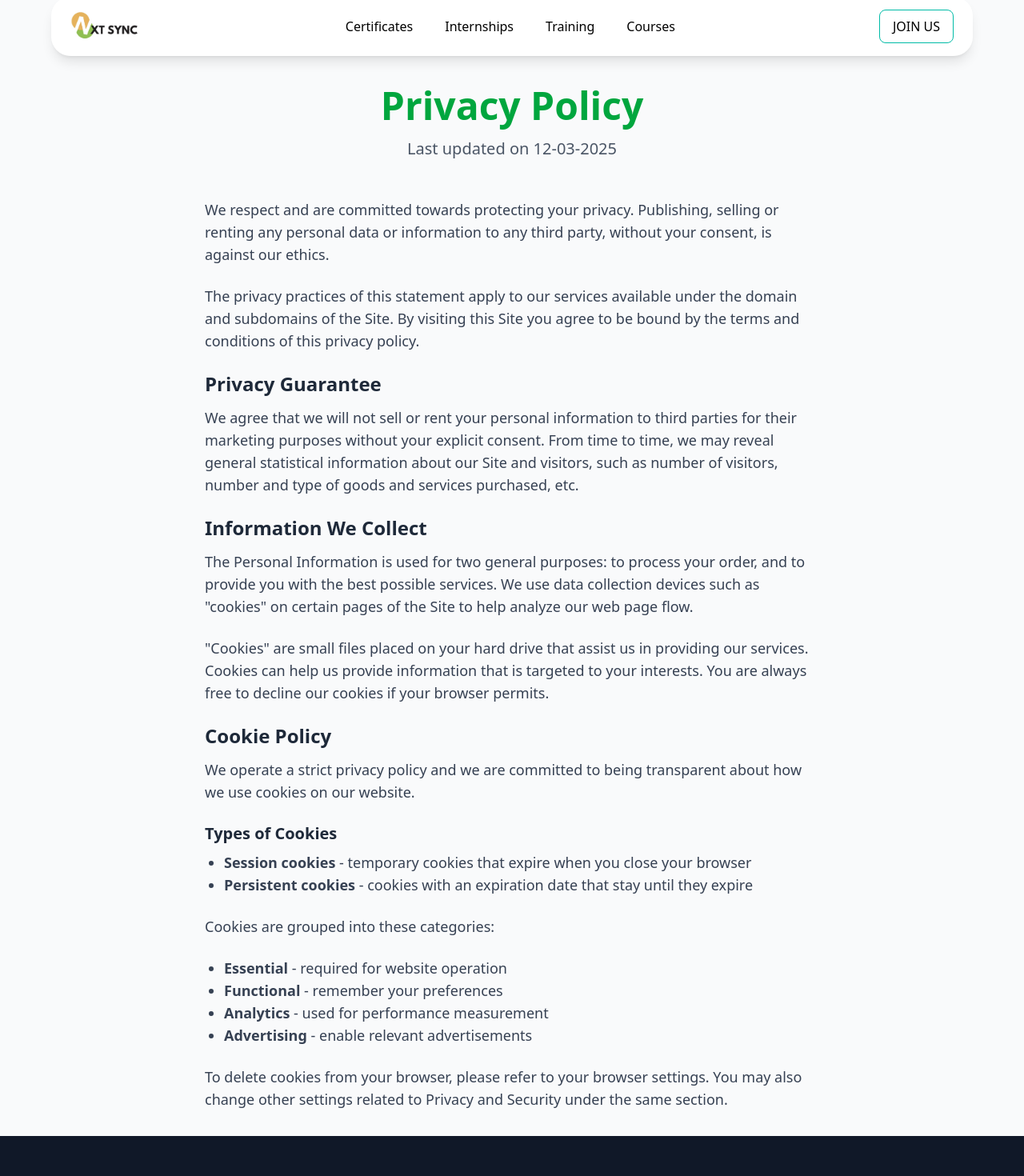
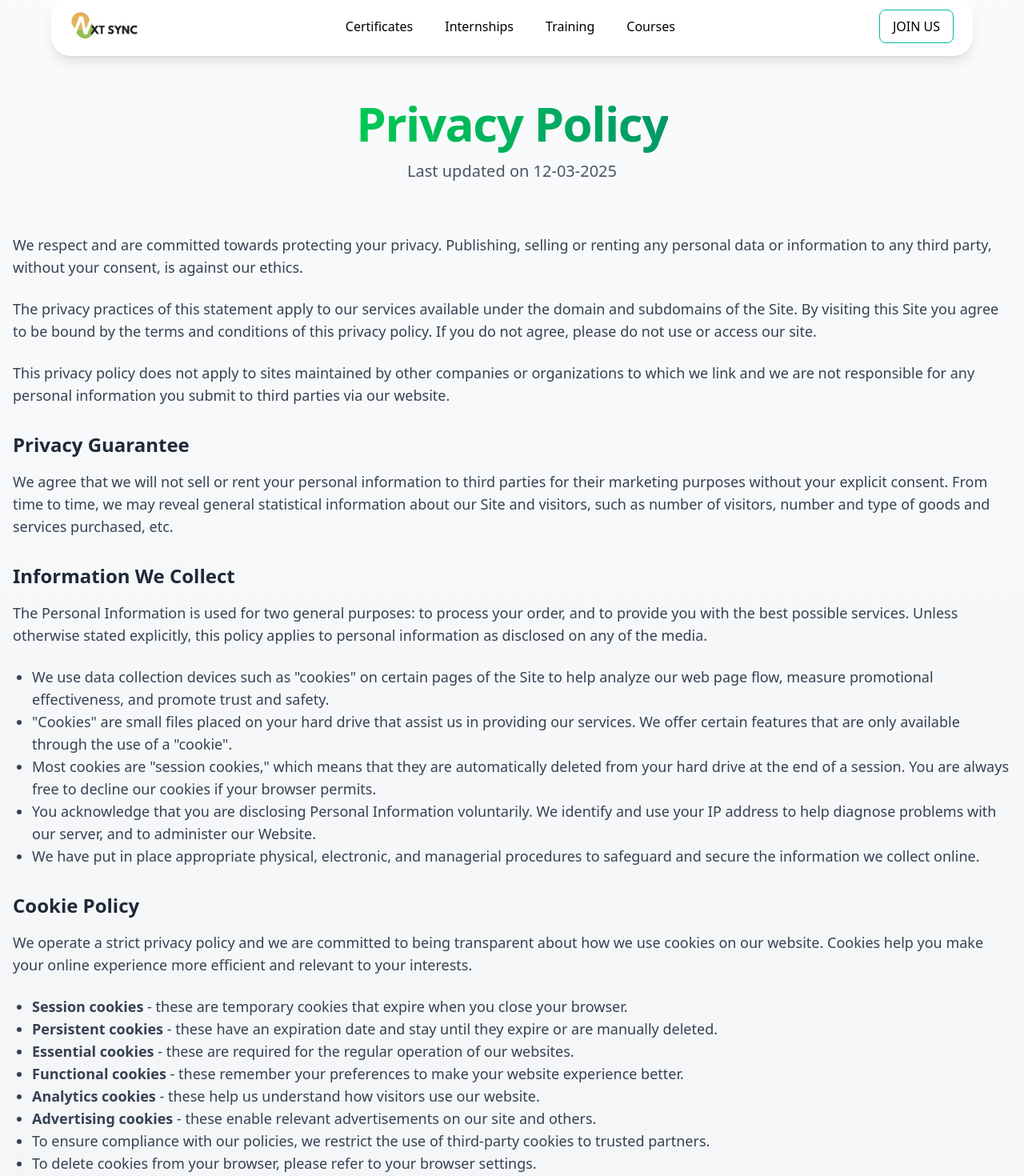
Before and after one commit to mismyst/nextsync, a Next.js app: page /PrivacyPolicy in a window 1280 px wide. Shown: the part 20-1490 px from the top of the page at 80% size. Built offline with nearby package versions, Linux system fonts and the light colour scheme.

Commit message:
Update page.tsx

```diff
--- a/app/PrivacyPolicy/page.tsx
+++ b/app/PrivacyPolicy/page.tsx
@@ -5,60 +5,73 @@ import Navbar from '../components/Navbar/Navbar';
 import Footer from '../components/Footer/Footer';
 
 const PrivacyPolicyPage: React.FC = () => {
-  // Simple constant for easy updates
+  // Use a constant for the last updated date to make future updates easier
   const LAST_UPDATED_DATE = "12-03-2025";
 
   return (
-    <div className="bg-gray-50 min-h-screen">
+    <div className="bg-gradient-to-b from-gray-50 to-gray-100 min-h-screen">
       <Navbar />
-      <div className="container mx-auto px-4 py-8">
-        <div className="text-center mb-12">
-          <h1 className="text-5xl font-bold text-gray-800 mb-4">
-            <span className="text-green-600">Privacy Policy</span>
+      <div className="container mx-auto px-4 py-12">
+        <div className="text-center mb-16">
+          <h1 className="text-6xl font-extrabold text-gray-800 mb-4 tracking-tight">
+            <span className="bg-clip-text text-transparent bg-gradient-to-r from-green-500 to-emerald-600">Privacy Policy</span>
           </h1>
           <p className="text-xl text-gray-600 max-w-3xl mx-auto">
             Last updated on {LAST_UPDATED_DATE}
           </p>
         </div>
 
-        <div className="prose mx-auto text-lg text-gray-700 space-y-6 max-w-3xl">
+        <div className="prose mx-auto text-lg text-gray-700 space-y-6">
           <p>We respect and are committed towards protecting your privacy. Publishing, selling or renting any personal data or information to any third party, without your consent, is against our ethics.</p>
 
-          <p>The privacy practices of this statement apply to our services available under the domain and subdomains of the Site. By visiting this Site you agree to be bound by the terms and conditions of this privacy policy.</p>
+          <p>The privacy practices of this statement apply to our services available under the domain and subdomains of the Site. By visiting this Site you agree to be bound by the terms and conditions of this privacy policy. If you do not agree, please do not use or access our site.</p>
 
-          <h2 className="text-2xl font-bold text-gray-800 mt-6 mb-3">Privacy Guarantee</h2>
+          <p>This privacy policy does not apply to sites maintained by other companies or organizations to which we link and we are not responsible for any personal information you submit to third parties via our website.</p>
+
+          <h2 className="text-2xl font-bold text-gray-800 mt-8 mb-4">Privacy Guarantee</h2>
 
           <p>We agree that we will not sell or rent your personal information to third parties for their marketing purposes without your explicit consent. From time to time, we may reveal general statistical information about our Site and visitors, such as number of visitors, number and type of goods and services purchased, etc.</p>
 
-          <h2 className="text-2xl font-bold text-gray-800 mt-6 mb-3">Information We Collect</h2>
+          <h2 className="text-2xl font-bold text-gray-800 mt-8 mb-4">Information We Collect</h2>
 
-          <p>The Personal Information is used for two general purposes: to process your order, and to provide you with the best possible services. We use data collection devices such as "cookies" on certain pages of the Site to help analyze our web page flow.</p>
-
-          <p>"Cookies" are small files placed on your hard drive that assist us in providing our services. Cookies can help us provide information that is targeted to your interests. You are always free to decline our cookies if your browser permits.</p>
-
-          <h2 className="text-2xl font-bold text-gray-800 mt-6 mb-3">Cookie Policy</h2>
-
-          <p>We operate a strict privacy policy and we are committed to being transparent about how we use cookies on our website.</p>
-
-          <h3 className="text-xl font-semibold text-gray-800 mt-4 mb-2">Types of Cookies</h3>
+          <p>The Personal Information is used for two general purposes: to process your order, and to provide you with the best possible services. Unless otherwise stated explicitly, this policy applies to personal information as disclosed on any of the media.</p>
 
           <ul className="list-disc pl-6">
-            <li><strong>Session cookies</strong> - temporary cookies that expire when you close your browser</li>
-            <li><strong>Persistent cookies</strong> - cookies with an expiration date that stay until they expire</li>
+            <li>We use data collection devices such as "cookies" on certain pages of the Site to help analyze our web page flow, measure promotional effectiveness, and promote trust and safety.</li>
+
+            <li>"Cookies" are small files placed on your hard drive that assist us in providing our services. We offer certain features that are only available through the use of a "cookie".</li>
+
+            <li>Most cookies are "session cookies," which means that they are automatically deleted from your hard drive at the end of a session. You are always free to decline our cookies if your browser permits.</li>
+
+            <li>You acknowledge that you are disclosing Personal Information voluntarily. We identify and use your IP address to help diagnose problems with our server, and to administer our Website.</li>
+
+            <li>We have put in place appropriate physical, electronic, and managerial procedures to safeguard and secure the information we collect online.</li>
           </ul>
 
-          <p>Cookies are grouped into these categories:</p>
+          <h2 className="text-2xl font-bold text-gray-800 mt-8 mb-4">Cookie Policy</h2>
+
+          <p>We operate a strict privacy policy and we are committed to being transparent about how we use cookies on our website. Cookies help you make your online experience more efficient and relevant to your interests.</p>
 
           <ul className="list-disc pl-6">
-            <li><strong>Essential</strong> - required for website operation</li>
-            <li><strong>Functional</strong> - remember your preferences</li>
-            <li><strong>Analytics</strong> - used for performance measurement</li>
-            <li><strong>Advertising</strong> - enable relevant advertisements</li>
+            <li><strong>Session cookies</strong> - these are temporary cookies that expire when you close your browser.</li>
+
+            <li><strong>Persistent cookies</strong> - these have an expiration date and stay until they expire or are manually deleted.</li>
+
+            <li><strong>Essential cookies</strong> - these are required for the regular operation of our websites.</li>
+
+            <li><strong>Functional cookies</strong> - these remember your preferences to make your website experience better.</li>
+
+            <li><strong>Analytics cookies</strong> - these help us understand how visitors use our website.</li>
+
+            <li><strong>Advertising cookies</strong> - these enable relevant advertisements on our site and others.</li>
+
+            <li>To ensure compliance with our policies, we restrict the use of third-party cookies to trusted partners.</li>
+
+            <li>To delete cookies from your browser, please refer to your browser settings.</li>
           </ul>
-
-          <p>To delete cookies from your browser, please refer to your browser settings. You may also change other settings related to Privacy and Security under the same section.</p>
         </div>
       </div>
+
       <Footer />
     </div>
   );
```
